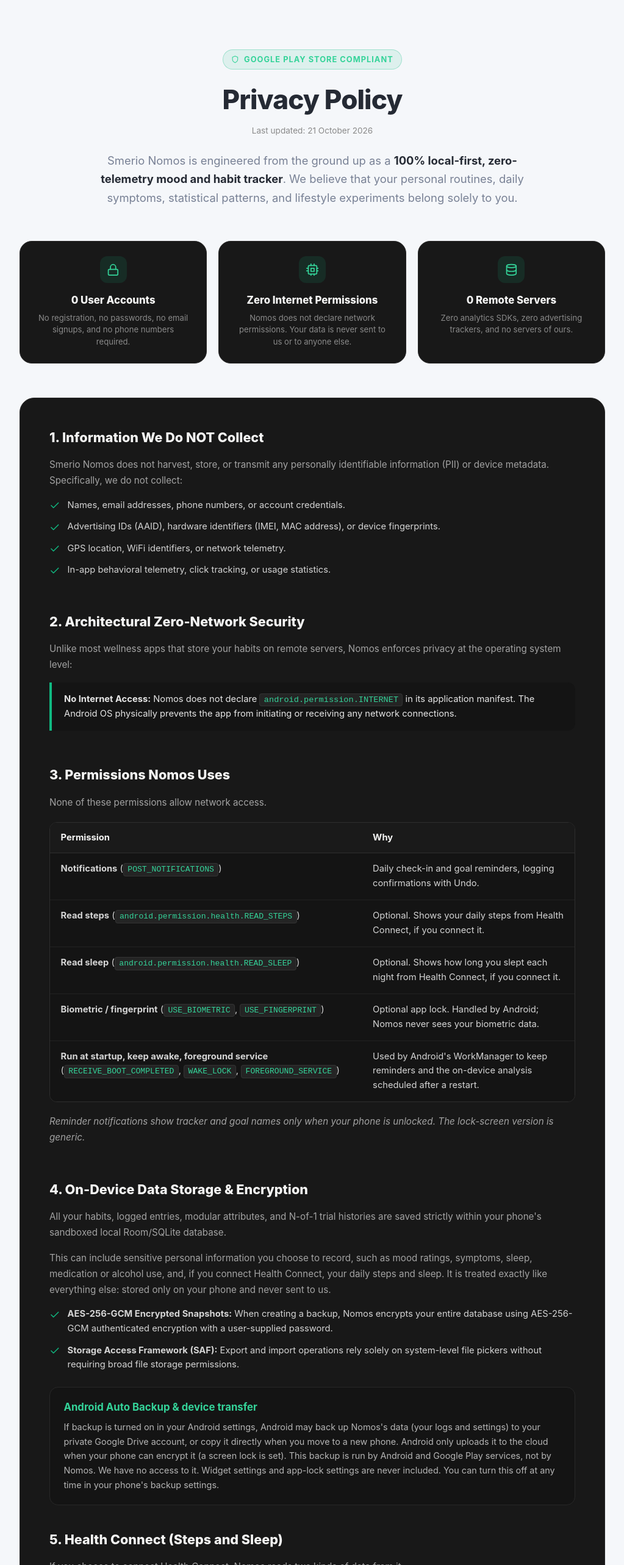
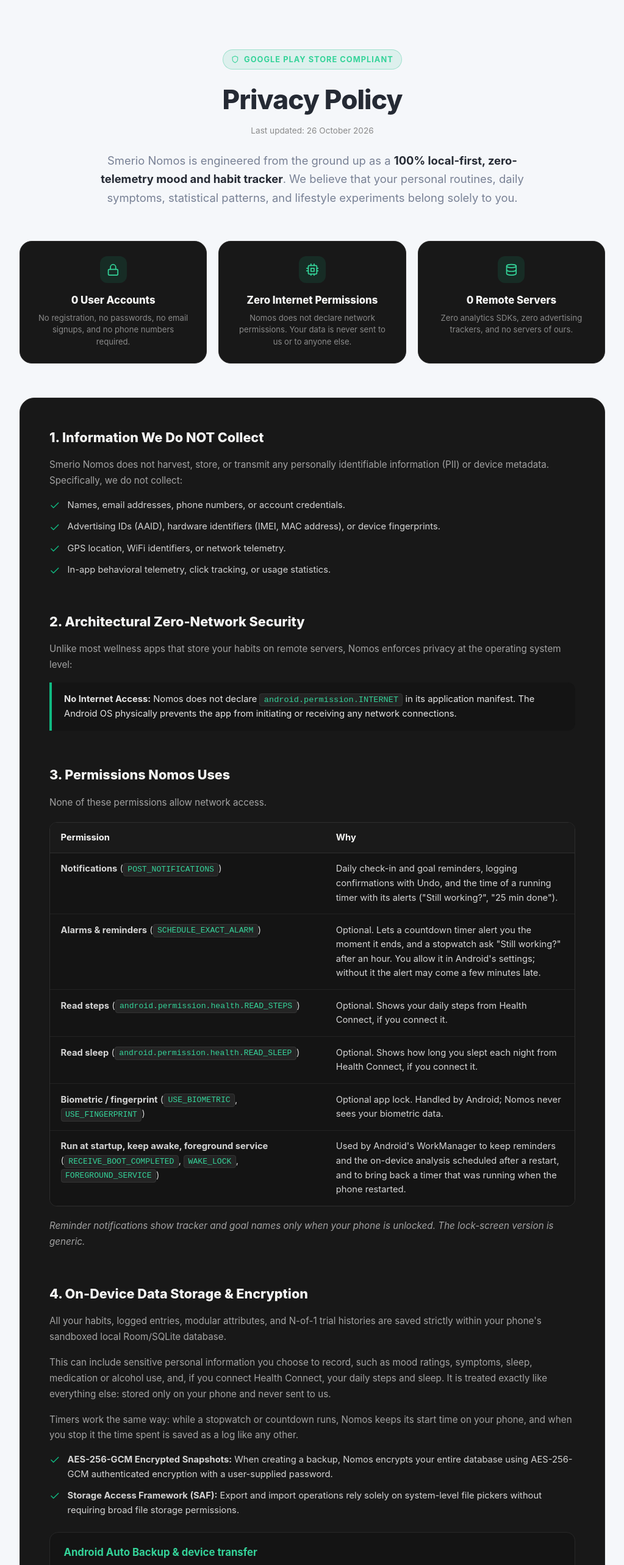
Before and after one commit to smerio/smer.io, a React (Vite) app: page /nomos in a window 1280 px wide. Shown: the part 7330-9896 px from the top of the page at 61% size, without its empty margins (128-1151 px from the left). Built offline with nearby package versions, Linux system fonts and the light colour scheme.

Commit message:
feat(nomos): update privacy policy for timers and cleanup help page dismissal bullet (#32)

```diff
--- a/src/components/nomos/Privacy.jsx
+++ b/src/components/nomos/Privacy.jsx
@@ -11,7 +11,7 @@
                         <span>Google Play Store Compliant</span>
                     </div>
                     <h2 className={classes.title}>Privacy Policy</h2>
-                    <p className={classes.effectiveDate}>Last updated: 21 October 2026</p>
+                    <p className={classes.effectiveDate}>Last updated: 26 October 2026</p>
                     <p className={classes.lead}>
                         Smerio Nomos is engineered from the ground up as a <strong>100% local-first, zero-telemetry mood and habit tracker</strong>.
                         We believe that your personal routines, daily symptoms, statistical patterns, and lifestyle experiments belong solely to you.
@@ -77,7 +77,11 @@
                                 <tbody>
                                     <tr>
                                         <td><strong>Notifications</strong> (<code>POST_NOTIFICATIONS</code>)</td>
-                                        <td>Daily check-in and goal reminders, logging confirmations with Undo.</td>
+                                        <td>Daily check-in and goal reminders, logging confirmations with Undo, and the time of a running timer with its alerts (&quot;Still working?&quot;, &quot;25 min done&quot;).</td>
+                                    </tr>
+                                    <tr>
+                                        <td><strong>Alarms &amp; reminders</strong> (<code>SCHEDULE_EXACT_ALARM</code>)</td>
+                                        <td>Optional. Lets a countdown timer alert you the moment it ends, and a stopwatch ask &quot;Still working?&quot; after an hour. You allow it in Android&apos;s settings; without it the alert may come a few minutes late.</td>
                                     </tr>
                                     <tr>
                                         <td><strong>Read steps</strong> (<code>android.permission.health.READ_STEPS</code>)</td>
@@ -93,7 +97,7 @@
                                     </tr>
                                     <tr>
                                         <td><strong>Run at startup, keep awake, foreground service</strong> (<code>RECEIVE_BOOT_COMPLETED</code>, <code>WAKE_LOCK</code>, <code>FOREGROUND_SERVICE</code>)</td>
-                                        <td>Used by Android&apos;s WorkManager to keep reminders and the on-device analysis scheduled after a restart.</td>
+                                        <td>Used by Android&apos;s WorkManager to keep reminders and the on-device analysis scheduled after a restart, and to bring back a timer that was running when the phone restarted.</td>
                                     </tr>
                                 </tbody>
                             </table>
@@ -110,6 +114,9 @@
                         </p>
                         <p>
                             This can include sensitive personal information you choose to record, such as mood ratings, symptoms, sleep, medication or alcohol use, and, if you connect Health Connect, your daily steps and sleep. It is treated exactly like everything else: stored only on your phone and never sent to us.
+                        </p>
+                        <p>
+                            Timers work the same way: while a stopwatch or countdown runs, Nomos keeps its start time on your phone, and when you stop it the time spent is saved as a log like any other.
                         </p>
                         <ul className={classes.list}>
                             <li><FiCheck className={classes.checkIcon} /> <span><strong>AES-256-GCM Encrypted Snapshots:</strong> When creating a backup, Nomos encrypts your entire database using AES-256-GCM authenticated encryption with a user-supplied password.</span></li>
--- a/src/pages/NomosDiscoveries.jsx
+++ b/src/pages/NomosDiscoveries.jsx
@@ -115,7 +115,7 @@
                                 <strong>Hidden and archived trackers:</strong> left out of Discoveries entirely, including from the baseline. Hiding a tracker removes its cards on the next scan.
                             </li>
                             <li>
-                                <strong>Dismissed cards stay dismissed:</strong> cards you dismiss with ✕ stay dismissed after future scans. Cards that stop meeting the statistical thresholds disappear on their own.
+                                Patterns that stop meeting the thresholds disappear on their own after a scan.
                             </li>
                         </ul>
                     </section>
```
